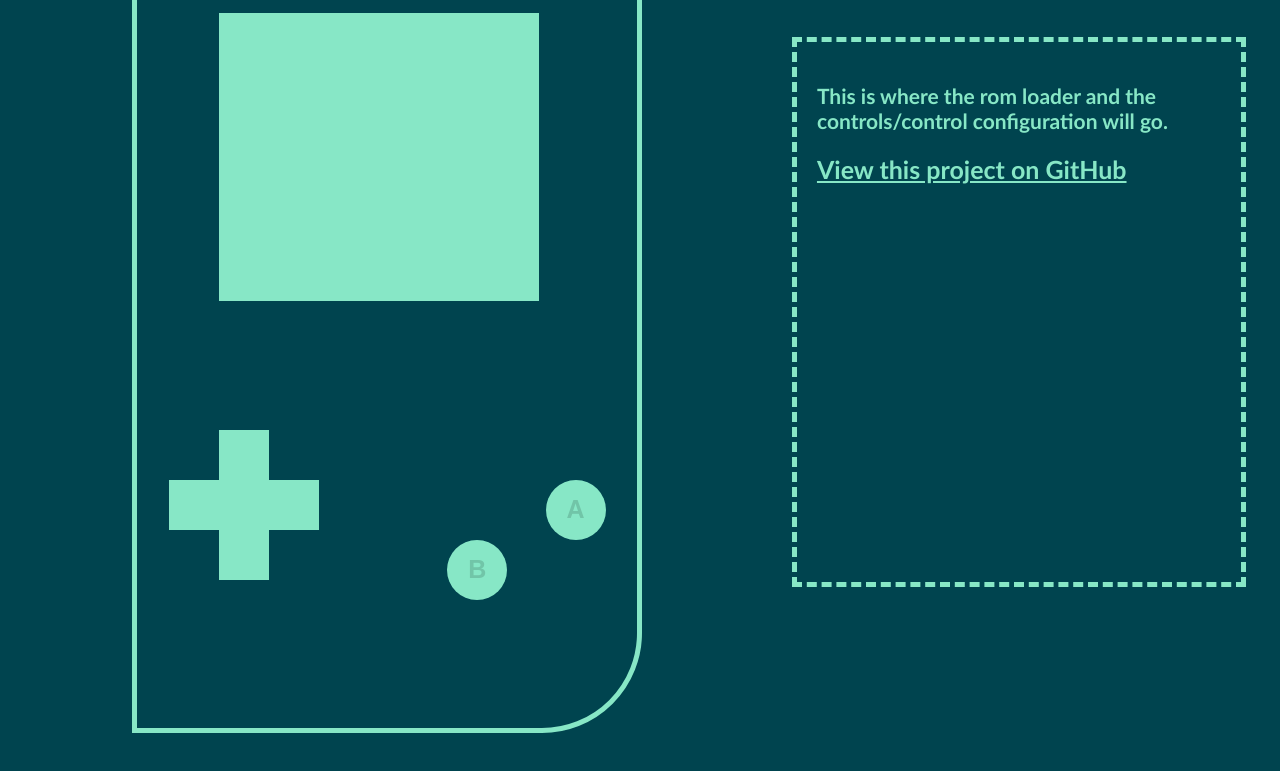
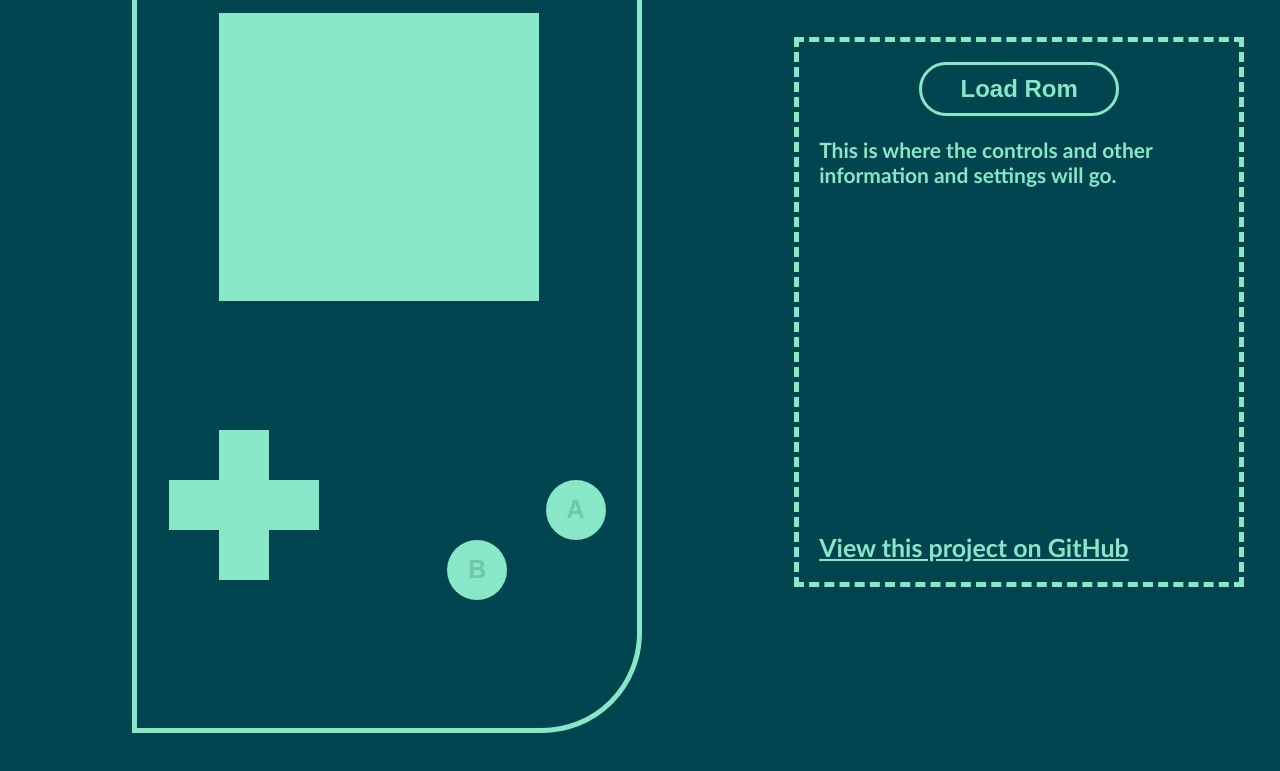
Before and after one commit to nickolaiposs/gameboy-emulator, a plain HTML site: page frontend/gameboy.html in a window 1280 px wide. Shown: the part 123-894 px from the top of the page. Drawn offline with Linux system fonts and the light colour scheme.

Commit message:
polished the frontend css a bit, added a 'load rom' button

```diff
--- a/frontend/gameboy.css
+++ b/frontend/gameboy.css
@@ -11,13 +11,15 @@ div {
 }
 
 #container {
-    margin: 0 auto;
+    width: 100%;
+    height: 100%;
 }
 
 @media screen and (min-width: 1024px) {
     #container {
         margin: 0 auto;
         max-width: 1280px;
+        height: 100%;
         display: grid;
         grid-template-columns: 1.5fr 1fr;
         grid-template-rows: 1fr;
@@ -44,8 +46,8 @@ div {
     ". . . . . . . . . ."
     ". . . . . . . . . ."
     ". . screen screen screen screen screen screen . ."
-    ". battery screen screen screen screen screen screen . ."
-    ". battery screen screen screen screen screen screen . ."
+    ". . screen screen screen screen screen screen . ."
+    ". . screen screen screen screen screen screen . ."
     ". . screen screen screen screen screen screen . ."
     ". . screen screen screen screen screen screen . ."
     ". . . . . . . . . ."
@@ -54,7 +56,7 @@ div {
     ". dpad dpad dpad . . . . . ."
     ". dpad dpad dpad . . . . a-button ."
     ". dpad dpad dpad . . b-button . . ."
-    ". . . select-start select-start select-start select-start . . ."
+    ". . . . . . . . . ."
     ". . . . . . . . . ."
     ". . . . . . . . . .";
 }
@@ -112,7 +114,6 @@ button.AB:active {
     background-color: #599c85;
 }
 
-
 #b-button {
     grid-area: b-button;
     left: 15px;
@@ -156,16 +157,35 @@ a {
 }
 
 .info {
+    grid-area: info;
     width: 500px;
-    grid-area: info;
-    margin: 0 auto;
 }
 
 #info-box {
     padding: 20px;
-    width: 80%;
+    width: 400px;
     height: 500px;
     margin: 5% auto;
     border: dashed 5px #87e7c6;
     font-size: 21px;
 }
+
+.button-container {
+    width: 50%;
+    margin: 0 auto;
+}
+
+#loadrom {
+    width: 100%;
+    font-size: 24px;
+    background-color: inherit;
+    border: solid 3px #87e7c6;
+    color: inherit;
+    padding: 10px;
+    border-radius: 50px;
+}
+
+#githublink {
+    position: absolute;
+    bottom: 20px;
+}
--- a/frontend/gameboy.html
+++ b/frontend/gameboy.html
@@ -9,15 +9,15 @@
     <link rel="icon" href="icon.png" />
 </head>
 <body>
-
     <div id="container">
         <div id="info">
             <h1>OCEAN BOY</h1>
             <div id="info-box">
+                <div class="button-container"><button id="loadrom">Load Rom</button></div>
                 <p>
-                    This is where the rom loader and the controls/control configuration will go.
+                    This is where the controls and other information and settings will go.
                 </p>
-                <a href="https://github.com/nickolaiposs/gameboy-emulator" target="_blank">View this project on GitHub</a></div>
+                <a id="githublink" href="https://github.com/nickolaiposs/gameboy-emulator" target="_blank">View this project on GitHub</a></div>
         </div>
         <div id="gameboy">
             <div id="screen"></div>
```
